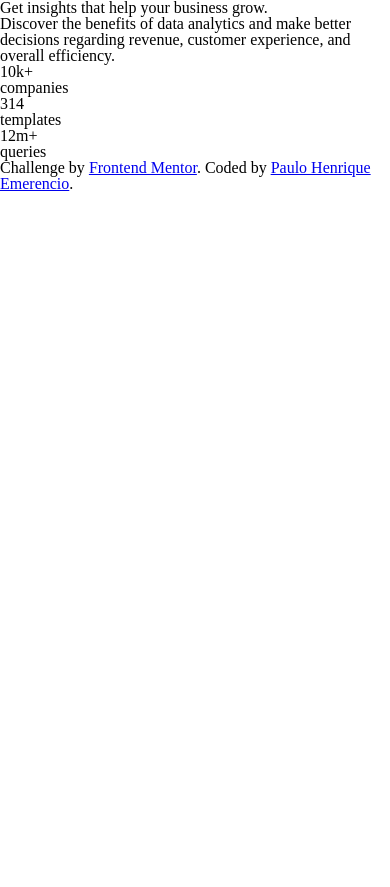
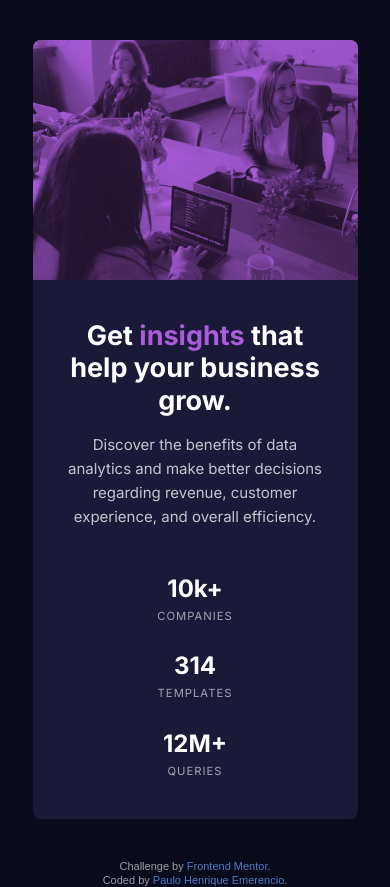
Before and after one commit to Paulo-Emerencio/stats-preview-card-component, a plain HTML site: page index.html in a window 390 px wide. Before the commit the page ends 844 px from the top, so only its background shows below. Drawn offline with Linux system fonts and the light colour scheme.

Commit message:
:iphone: mobile done

```diff
--- a/css/main.css
+++ b/css/main.css
@@ -0,0 +1,107 @@
+:root {
+    /* Colors */
+    --main-bg-color: hsl(233, 47%, 7%);
+    --card-bg-color: hsl(244, 38%, 16%);
+    --accent-color: hsl(277, 64%, 61%);
+
+    --headind-white: hsl(0, 0%, 100%);
+    --paragraph-white: hsla(0, 0%, 100%, 0.75);
+    --stats-white: hsla(0, 0%, 100%, 0.6);
+
+    /* Sizes */
+    --img-height-mobile: 240px;
+
+    --border-radius: 8px;
+}
+
+* {
+    box-sizing: border-box;
+}
+
+body {
+    font-size: 15px;
+    background-color: var(--main-bg-color);
+}
+
+.card {
+    display: flex;
+    flex-direction: column;
+    align-items: center;
+
+    font-family: 'Inter', sans-serif;
+    text-align: center;
+
+    width: 90vw;
+    max-width: 325px;
+
+    background-color: var(--card-bg-color);
+    background-repeat: no-repeat;
+    background-size: auto var(--img-height-mobile);
+    background-image:
+        linear-gradient(rgba(255,255,255,.2),rgba(255,255,255,.2)),
+        url(../images/image-header-mobile.jpg);
+
+    border-radius: var(--border-radius);
+    margin: 40px auto;
+}
+.card::before {
+    content: '';
+    width: 100%;
+    height: var(--img-height-mobile);
+    background-color: var(--accent-color);
+    border-radius: var(--border-radius) var(--border-radius) 0 0;
+    mix-blend-mode: multiply;
+}
+
+.container {
+    width: 100%;
+    padding: 40px 10.7% 10px;
+}
+
+.pad {
+    padding: 16px 0;
+}
+
+.emphasis {
+    font-weight: 600;
+    color: var(--headind-white);
+}
+
+.main > h1 {
+    font-size: 1.8em;
+    line-height: 1.2em;
+}
+.main > h1 > span {
+    color: var(--accent-color);
+}
+.main > p {
+    line-height: 1.6em;
+    color: var(--paragraph-white);
+}
+
+.stats-block > .emphasis {
+    font-size: 1.6em;
+    padding-bottom: 10px;
+}
+.stats-block > p + p {
+    font-size: .75em;
+    text-transform: uppercase;
+    letter-spacing: 1px;
+    color: var(--stats-white);
+}
+
+.attribution {
+    font-family: Arial, Helvetica, sans-serif;
+    font-size: 11px;
+    text-align: center;
+    line-height: 14px;
+    color: var(--stats-white);
+}
+.attribution a {
+    text-decoration: none;
+    color: cornflowerblue;
+    opacity: .8;
+}
+.attribution a:hover {
+    text-decoration: underline;
+}
--- a/index.html
+++ b/index.html
@@ -18,33 +18,31 @@
 </head>
 <body>
   <main class="card">
+    <div class="container">
       <section class="main">
-      <h1 class="main-heading">Get insights that help your business grow.</h1>
-      <p class="main-paragraph">
-        Discover the benefits of data analytics and make better decisions regarding revenue, customer
-        experience, and overall efficiency.
-      </p>
+        <h1 class="emphasis">Get <span>insights</span> that help your business grow.</h1>
+        <p class="pad">Discover the benefits of data analytics and make better decisions regarding revenue, customer experience, and overall efficiency.</p>
       </section>
-
-    <section class="stats">
-      <div class="stats-block">
-        <p>10k+</p>
+      <section class="stats pad">
+        <div class="stats-block pad">
+          <p class="emphasis">10k+</p>
           <p>companies</p>
         </div>
-      <div class="stats-block">
-        <p>314</p>
+        <div class="stats-block pad">
+          <p class="emphasis">314</p>
           <p>templates</p>
         </div>
-      <div class="stats-block">
-        <p>12m+</p>
+        <div class="stats-block pad">
+          <p class="emphasis">12M+</p>
           <p>queries</p>
         </div>
       </section>
+    </div>
   </main>
 
   <footer class="attribution">
-    Challenge by <a href="https://www.frontendmentor.io?ref=challenge" target="_blank">Frontend Mentor</a>.
-    Coded by <a href="#">Paulo Henrique Emerencio</a>.
+    <p>Challenge by <a href="https://www.frontendmentor.io?ref=challenge" target="_blank">Frontend Mentor</a>.</p>
+    <p>Coded by <a href="https://github.com/Paulo-Emerencio" target="_blank">Paulo Henrique Emerencio</a>.</p>
   </footer>
 </body>
 </html>
```
Lines whose indentation alone changed are shown as unchanged.
